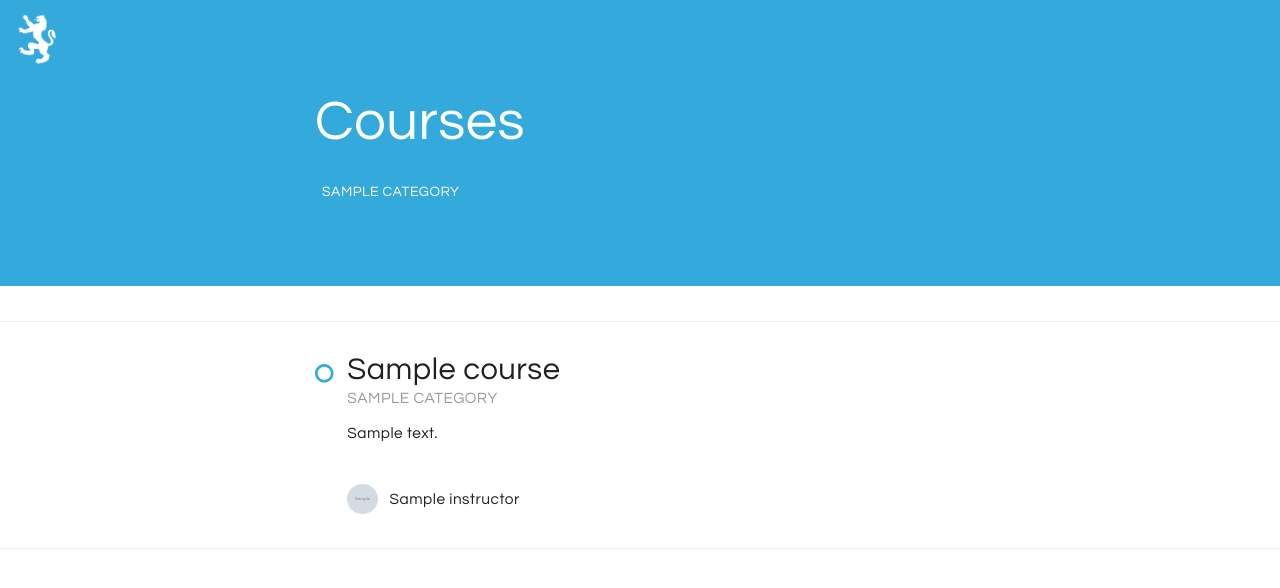
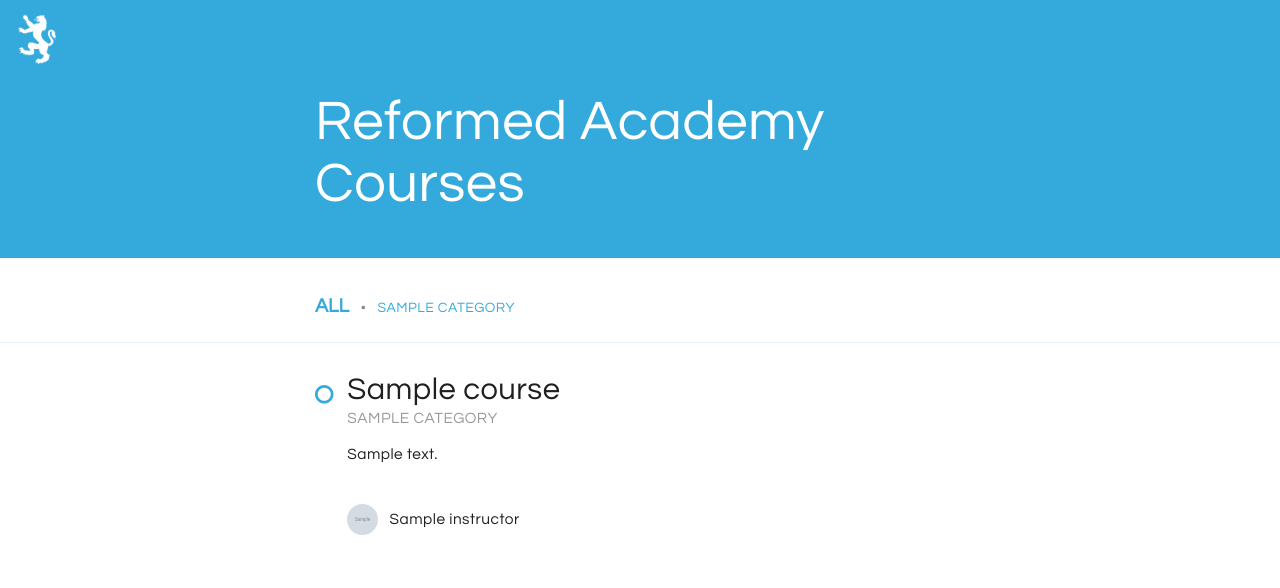
Before and after one commit to reformedforum/reformedacademy, a Django app: template reformedacademy/templates/reformedacademy/courses.html in a window 1280 px wide. Shown: the top 588 px of the page. Run offline with Django 3.2, Linux system fonts and the light colour scheme; the template is opened without the code that fills it: most values are stand-ins (such as "Sample title", 1, 10 or a date in 2020); grey boxes marked "Sample" are stand-in pictures; some libraries are stand-ins or nearby versions; some web fonts are replaced.

Commit message:
Finished courses page.

```diff
--- a/reformedacademy/static/css/main.css
+++ b/reformedacademy/static/css/main.css
@@ -164,7 +164,7 @@ ul.profile:before {
 .top-container {
     background-color: #34aadc;
     color: #fff;
-    padding: 3em 10em 6em 10em;
+    padding: 3em 0 6em 0;
 }
 
 .top-container .inner,
@@ -203,8 +203,10 @@ ul.profile:before {
 .top-container a {
     color: #fff;
     text-transform: uppercase;
-    margin-right: .5em;
-    margin-left: .5em;
+}
+
+.top-container.courses {
+    padding-bottom: 1em;
 }
 
 .instructors {
@@ -234,10 +236,10 @@ ul.profile:before {
 }
 
 .outline .h1-container {
-    margin: 0 10em 1.5em 10em;
+    margin: 0 0 1.5em 0;
 }
 
-.outline .h1-container h1 {
+.outline .h1-container h1, .outline .h1-container ul {
     text-transform: uppercase;
     color: #888;
     font-size: 1em;
@@ -245,14 +247,39 @@ ul.profile:before {
     max-width: 650px;
 }
 
+.outline .h1-container i {
+    margin-left: 2em;
+    margin-right: 2em;
+}
+
+.outline .h1-container .fa-circle {
+    font-size: .3em;
+    position: relative;
+    bottom: 3px;
+}
+
+.outline .h1-container ul {
+    padding: 0;
+}
+
+.outline .h1-container ul li {
+    display: inline;
+}
+
+.outline .h1-container ul li.selected {
+    font-weight: 700;
+    letter-spacing: 0px;
+    font-size: 1.4em;
+}
+
 .section {
     border-top: 1px solid rgba(52, 170, 220, 0.13);
-    border-bottom: 1px solid rgba(52, 170, 220, 0.13);
+    /* border-bottom: 1px solid rgba(52, 170, 220, 0.13); */
     cursor: pointer;
 }
 
 .section a {
-  display: block;
+    display: block;
 }
 
 .section p {
@@ -261,10 +288,6 @@ ul.profile:before {
 
 .outline.lesson .section {
     cursor: auto;
-}
-
-.section ~ .section {
-    border-top: none;
 }
 
 .section:hover {
@@ -336,8 +359,7 @@ ul.profile:before {
         margin-left: 1.6em;
     }
 
-    .profile-image {
-        margin-right: 1.6em;
+     {
     }
 
     .course-top-container {
@@ -476,3 +498,7 @@ ul.errorlist {
 ul.errorlist li {
     list-style: none;
 }
+
+.login-form input[type="submit"] {
+    margin-top: 1em;
+}
--- a/reformedacademy/templates/reformedacademy/base.html
+++ b/reformedacademy/templates/reformedacademy/base.html
@@ -46,7 +46,7 @@
                 <a href="{% url 'index' %}"><i class="fa fa-home"></i>Home</a>
             </li>
             <li>
-                <a href="#"><i class="fa fa-graduation-cap"></i>Courses</a>
+                <a href="{% url 'courses' %}"><i class="fa fa-graduation-cap"></i>Courses</a>
             </li>
         </ul>
 
--- a/reformedacademy/templates/reformedacademy/courses.html
+++ b/reformedacademy/templates/reformedacademy/courses.html
@@ -2,20 +2,32 @@
 {% load staticfiles %}
 
 {% block content %}
-    <div class="top-container">
+    <div class="top-container courses">
         <div class="inner">
-            <h1>Courses</h1>
-            <div class="description">
-                {% for category in categories %}
-                    <a href="">{{ category }}</a>
-                    {% if not forloop.last %}
-                        |
-                    {% endif %}
-                {% endfor %}
-            </div>
+            <h1>Reformed Academy Courses</h1>
         </div>
     </div>
     <div class="outline">
+        <nav class="h1-container">
+            <ul>
+                <li{% if category_slug == None %} class="selected"{% endif %}>
+                    <a href="{% url 'courses' %}">
+                        All
+                    </a>
+                </li>
+                <i class="fa fa-circle"></i>
+                {% for category in categories %}
+                    <li{% if category_slug == category.slug %} class="selected"{% endif %}>
+                        <a href="{% url 'courses-category' category.slug %}">
+                            {{ category }}
+                        </a>
+                    </li>
+                    {% if not forloop.last %}
+                        <i class="fa fa-circle"></i>
+                    {% endif %}
+                {% endfor %}
+            </ul>
+        </nav>
         {% for course in courses %}
         <a href="{% url 'course' course.slug %}">
             <div class="section home">
--- a/reformedacademy/urls.py
+++ b/reformedacademy/urls.py
@@ -50,6 +50,8 @@ urlpatterns = patterns('',
     url(r'^course/(?P<slug>[\w-]+)/$', 'reformedacademy.views.course', name='course'),
     url(r'^lesson/(?P<slug>[\w-]+)/$', 'reformedacademy.views.lesson', name='lesson'),
     url(r'^courses/$', 'reformedacademy.views.courses', name='courses'),
+    url(r'^courses/(?P<category_slug>[\w-]+)/$', 'reformedacademy.views.courses',
+        name='courses-category'),
     url(r'^support/', 'reformedacademy.views.support', name='support'),
 
     # Media system
```
Also changed, not shown: reformedacademy/views.py (+12 -4 lines).
